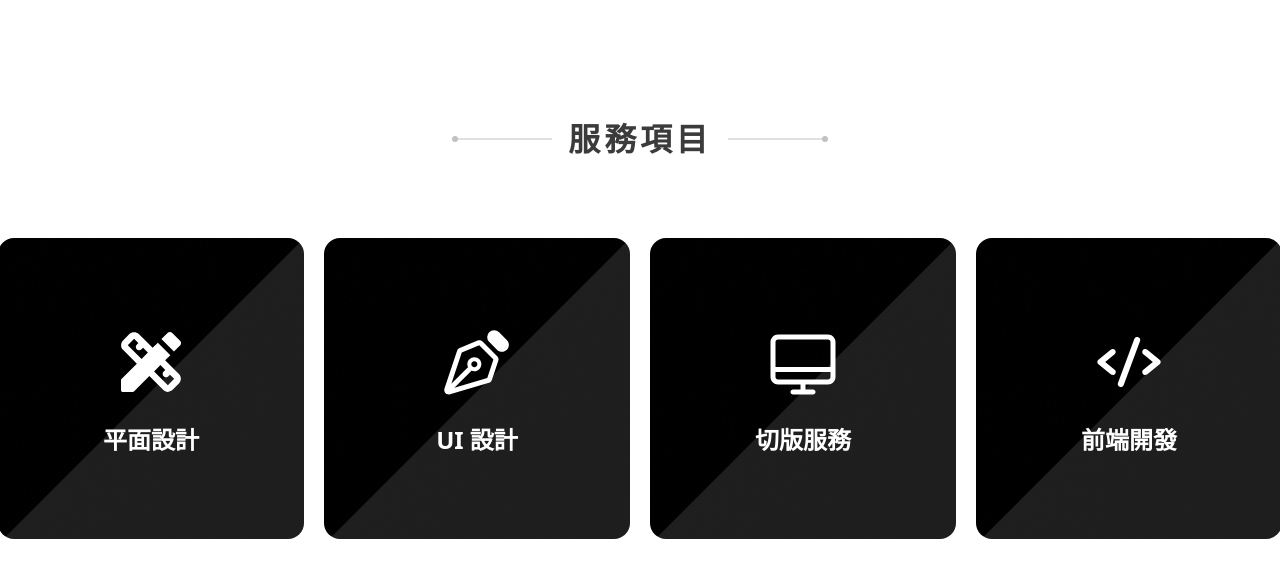
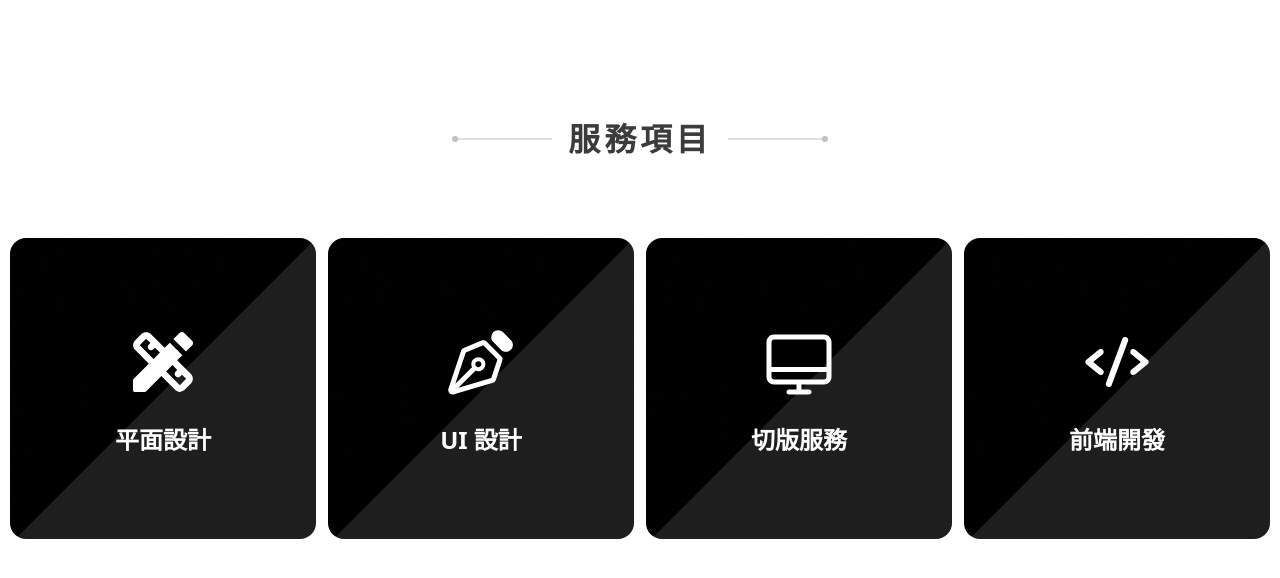
Before and after one commit to Lin4611/noelwebsite, a React (Vite) app: page / in a window 1280 px wide. Shown: the top 578 px of the page. Built offline with nearby package versions, Linux system fonts and the light colour scheme; a web font is replaced by a local one.

Commit message:
style: adjust services card padding for RWD

```diff
--- a/src/pages/ServicesPage.jsx
+++ b/src/pages/ServicesPage.jsx
@@ -16,7 +16,7 @@
       <main className="w-full mx-auto">
         <section className="w-full flex flex-col pt-10 pb-20 items-center justify-center gap-10 xl:py-30 xl:gap-20">
           <SectionTitle title={"服務項目"}/>
-          <div className="w-full grid grid-cols-1 place-items-center gap-6 md:grid-cols-2 lg:grid-cols-2 lg:max-w-[1296px] xl:grid-cols-4">
+          <div className="w-full grid grid-cols-1 place-items-center gap-6 md:grid-cols-2 lg:grid-cols-2 lg:max-w-[1296px] xl:px-4 xl:grid-cols-4">
             {servicesArray.map((service) => (
               <div
                 className={`${services_bg} w-[306px] py-21 flex flex-col justify-center items-center gap-6 rounded-2xl`}
```
